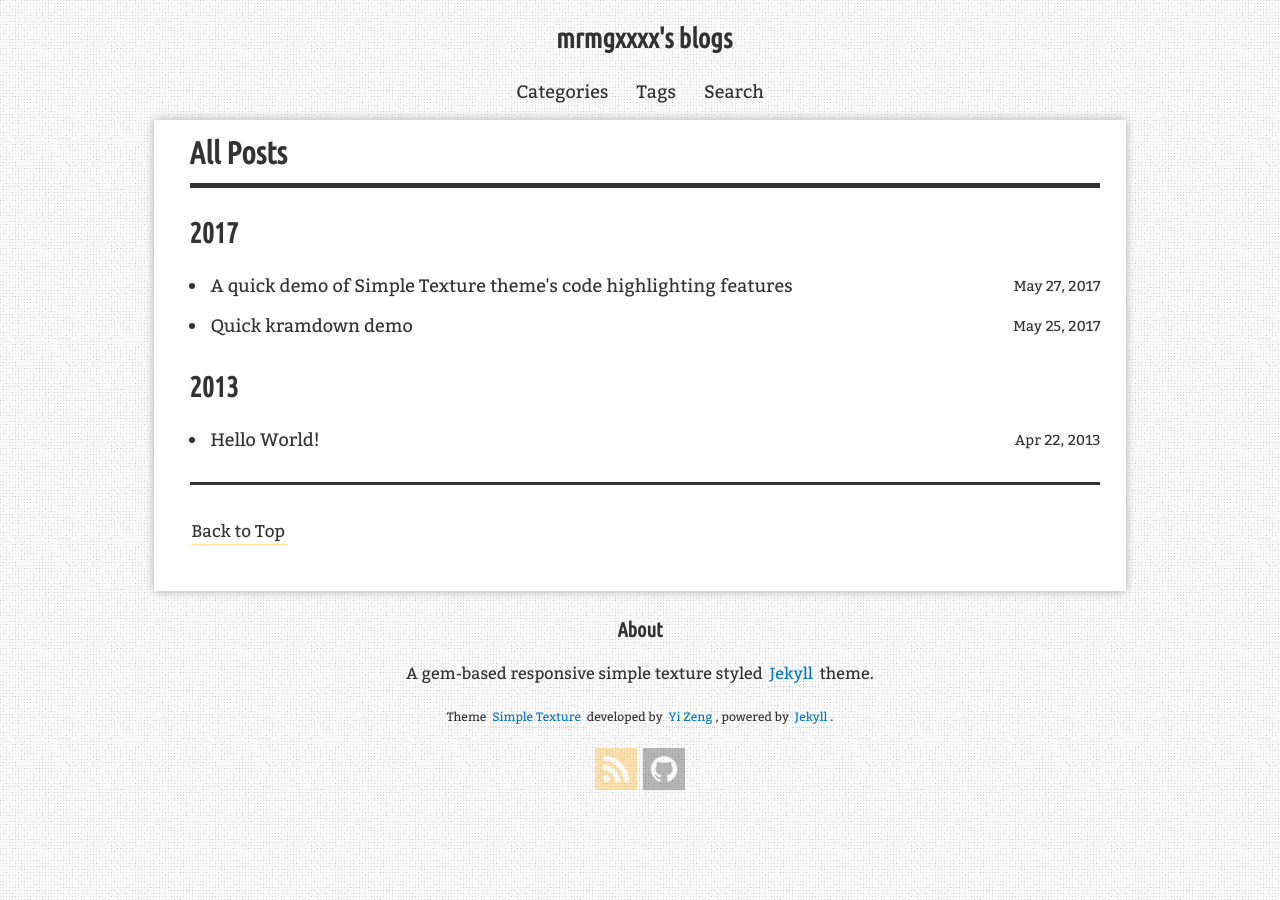
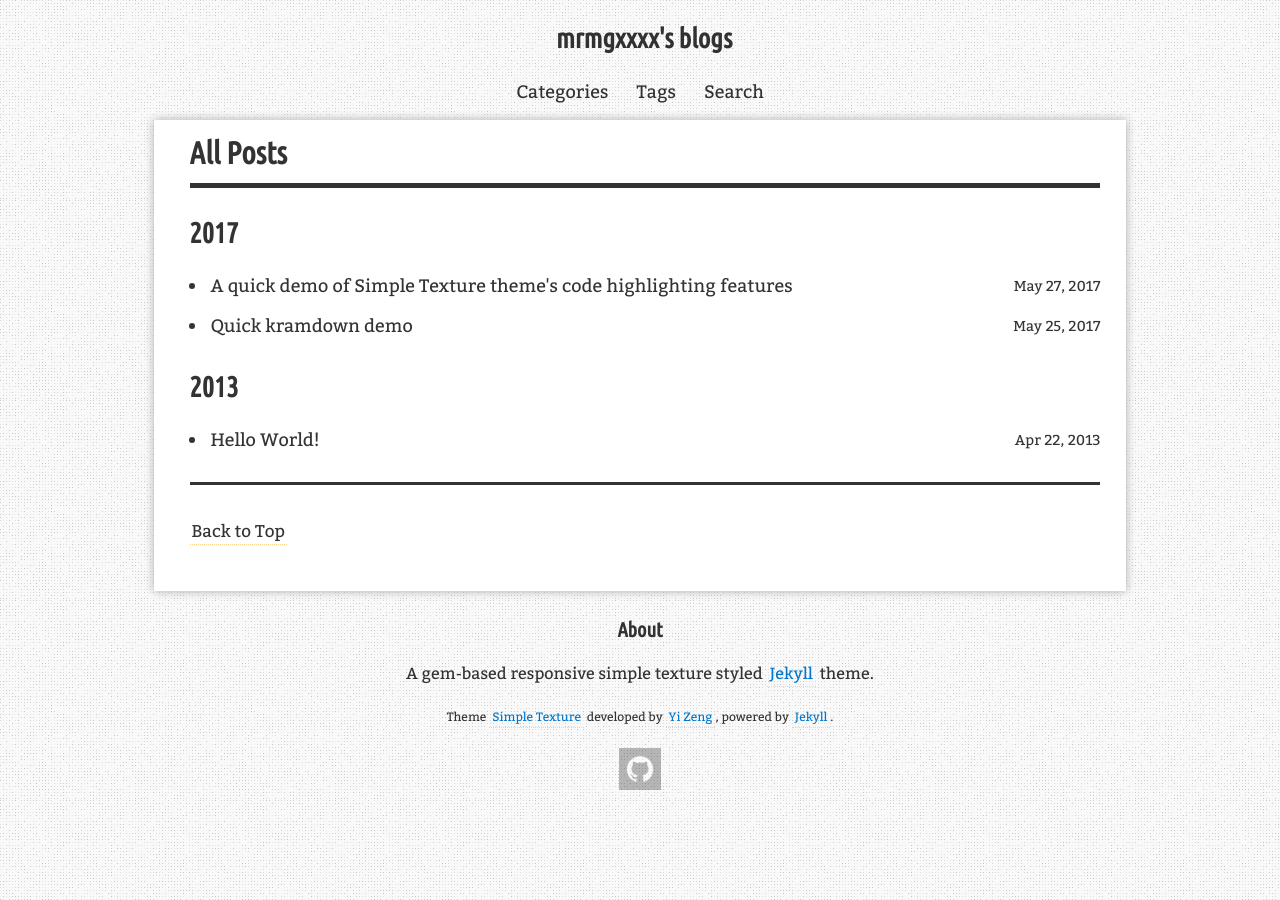
Before and after one commit to mrmgxxxx/mrmgxxxx.github.io, a Jekyll site: the page built from blog/index.html, in a window 1280 px wide. Built offline with Jekyll 4.4.1, drawn with Linux system fonts in a browser that asks for light colours; comment, search, counter and statistics services are not loaded.

```diff
--- a/_includes/blog/footer.html
+++ b/_includes/blog/footer.html
@@ -13,7 +13,6 @@
                     {% if site.author.email %}
                         <a class="ico-gmail" href="mailto:{{ site.author.email }}" rel="me" target="_blank" title="email"></a>
                     {% endif %}
-                    <a class="ico-rss" href="{{ "/feed.xml" | relative_url }}" rel="me" target="_blank" title="feed"></a>
                     {% for link in site.author.social_links %}
                         {% if link.url %}
                             <a class="ico-{{ link.name }}" href="{{ link.url }}" rel="me" target="_blank" title="{{ link.name }}"></a>
```
